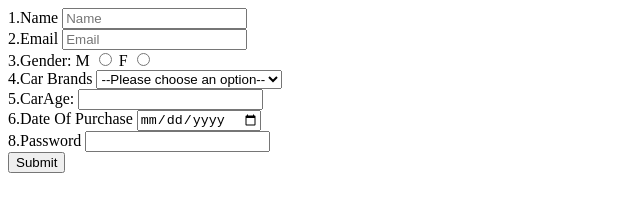
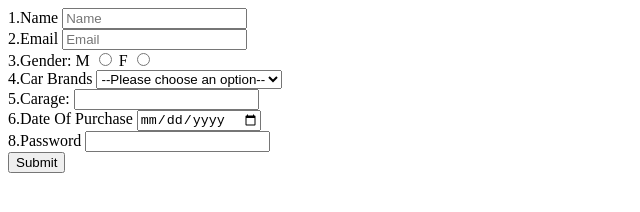
Before and after one commit to acciojob/car-insurance-form-Kaushik527, a website: page main.html in a window 1280 px wide. Shown: the full height of the page, 0-640 px from the left. Drawn offline with Linux system fonts and the light colour scheme.

Commit message:
created a submission

```diff
--- a/main.html
+++ b/main.html
@@ -34,7 +34,7 @@
 			  </select>
 		</div>
 		<div>
-			 <label for="Carage">5.CarAge:</label>
+			 <label for="Carage">5.Carage:</label>
 			 <input type="number" id="Carage" min="0" required >
 		</div>
 		<div>
```
